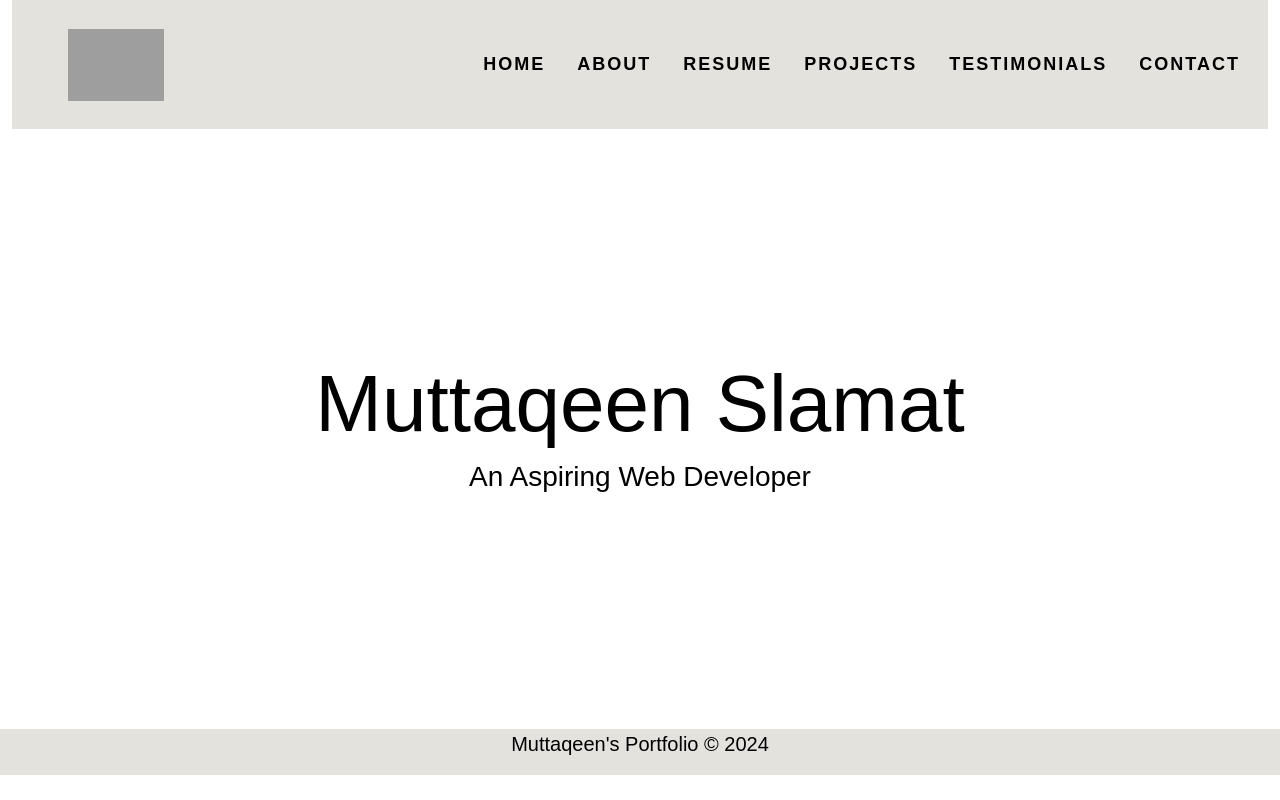
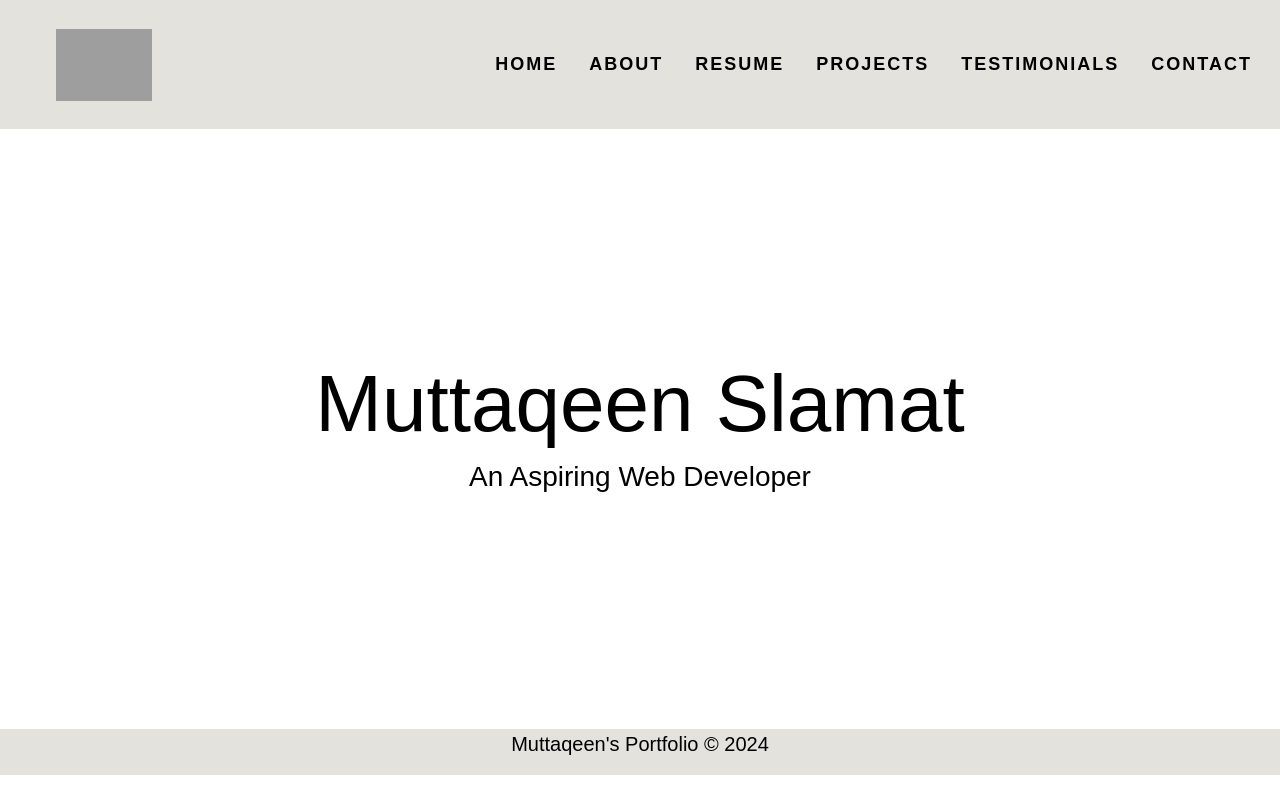
Before and after one commit to Muttaqeen-Slamat/Vue_Eomp, a Vue app: page / in a window 1280 px wide. Built offline with nearby package versions, Linux system fonts and the light colour scheme; grey boxes are pictures that could not be loaded; the HTML template or start-up script is replaced by a standard one.

Commit message:
fixed navbar to the full page

```diff
--- a/src/App.vue
+++ b/src/App.vue
@@ -1,5 +1,5 @@
 <template>
-  <main class="container-fluid">
+  <main>
     <NavBar/>
     <router-view/>
   </main>
```
